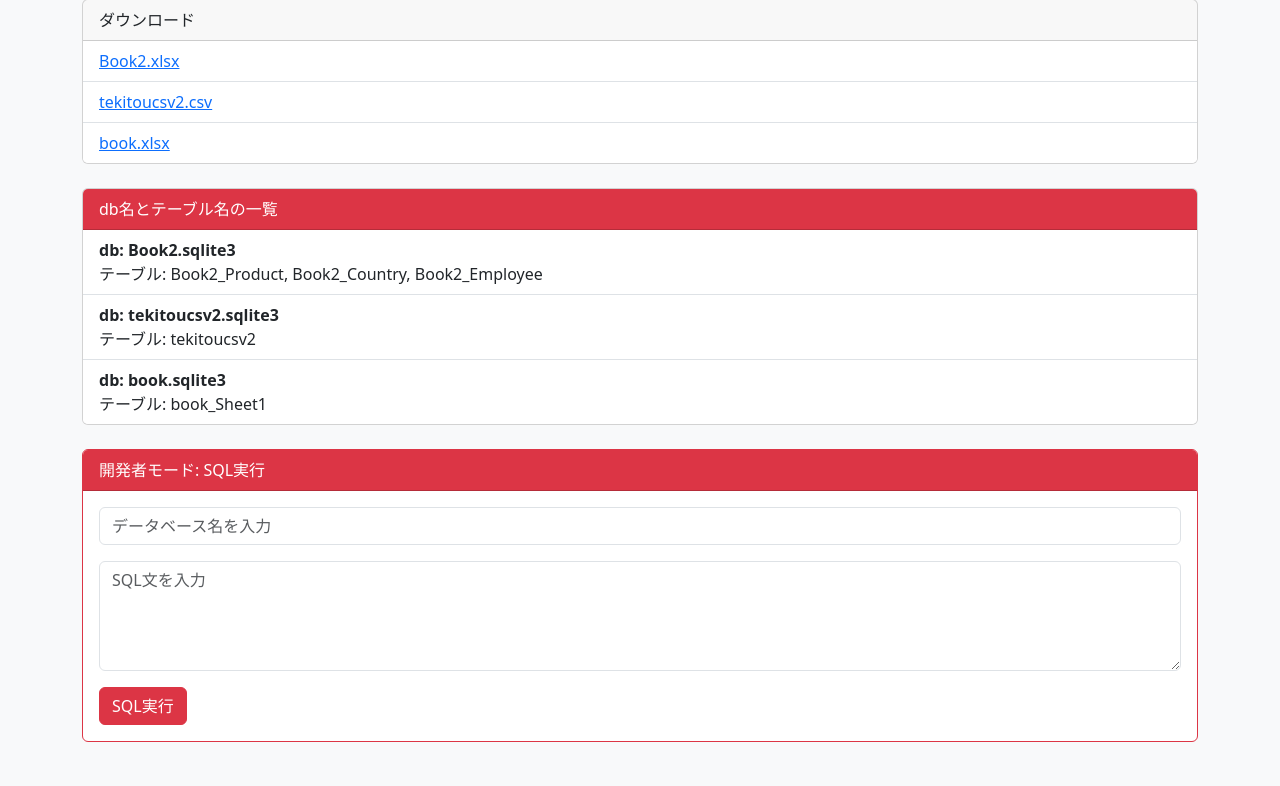
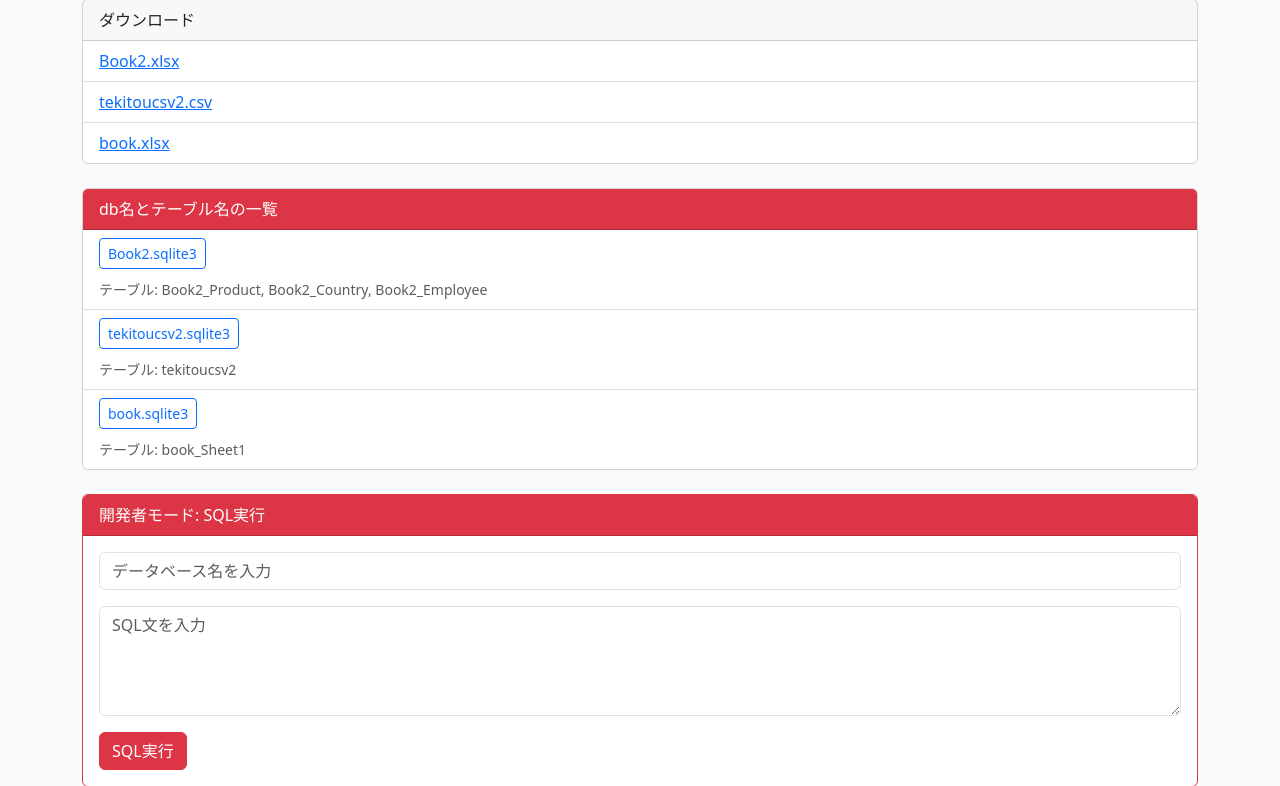
Before and after one commit to murasemaru/sakura_intern_c, a Flask app: page /?dev=1 in a window 1280 px wide. Shown: the part 342-1128 px from the top of the page. Before the commit the page ends 1084 px from the top, so only its background shows below. Run offline with Flask 3, Linux system fonts and the light colour scheme; data comes from the database, SQL or seed files in the repository; both versions use the stored data as it was after the commit.

Commit message:
change click UI

```diff
--- a/templates/index.html
+++ b/templates/index.html
@@ -40,10 +40,10 @@
     {% for dbname, tables in metadata_grouped.items() %}
       <li class="list-group-item">
         <!-- クリック可能にする -->
-        <strong class="db-name" style="cursor: pointer;" data-dbname="{{ dbname }}">
-          db: {{ dbname }}
-        </strong><br>
-        テーブル: {{ tables | join(', ') }}
+        <button type="button" class="btn btn-outline-primary btn-sm db-name mb-2" data-dbname="{{ dbname }}">
+          {{ dbname }}
+        </button><br>
+        <small class="text-muted">テーブル: {{ tables | join(', ') }}</small>
       </li>
     {% endfor %}
   </ul>
```
Also changed, not shown: sqls/book.sqlite3 (added), sqls/metadata.sqlite3.
